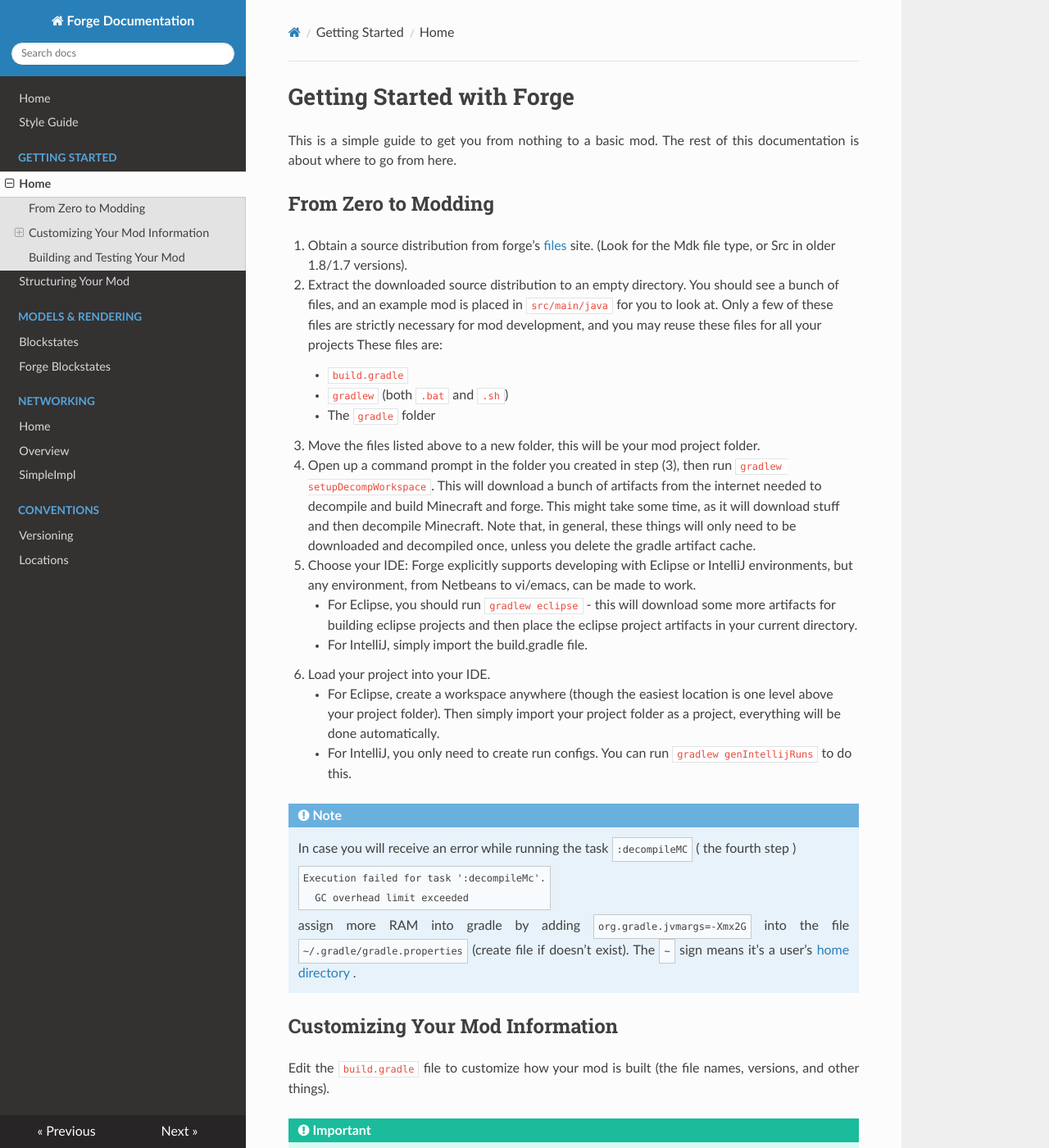
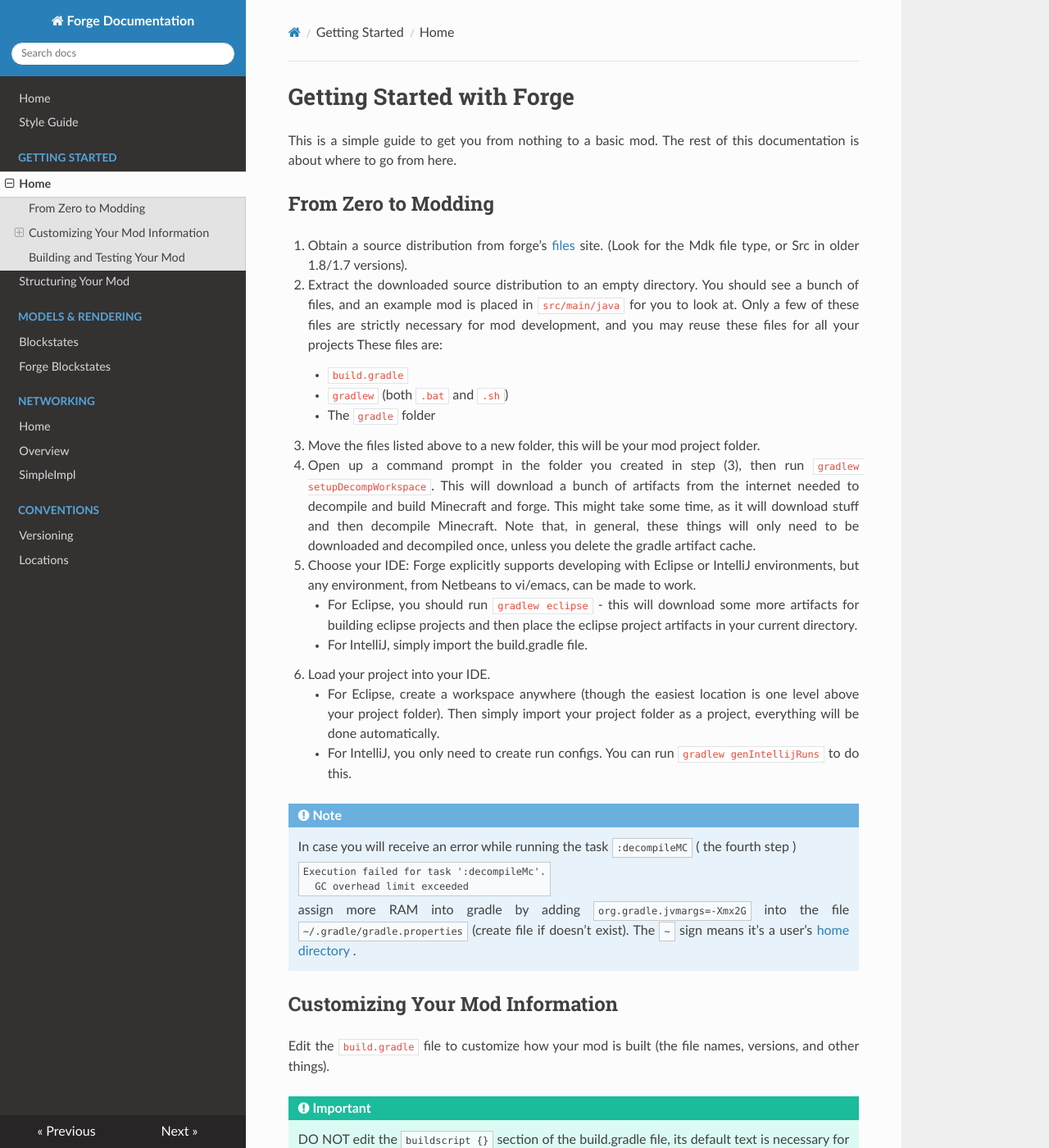
Before and after one commit to MinecraftForge/Documentation, an MkDocs documentation site: the page built from docs/gettingstarted/index.md, in a window 1280 px wide and 1400 px high. Shown: the whole window at 82% size. Built offline with MkDocs 1.6.1, drawn with Linux system fonts in a browser that asks for light colours; nearby versions of some CDN libraries; old or Windows-style settings are respelled for this version of MkDocs.

Commit message:
Fix line height on code blocks

```diff
--- a/docs/css/code_fixer.css
+++ b/docs/css/code_fixer.css
@@ -1,6 +1,7 @@
 div.admonition code {
   display: inline-block;
   overflow-x: visible;
+  line-height: 18px;
   color: #404040;
   border: 1px solid rgba(0, 0, 0, 0.2);
   background: rgba(255, 255, 255, 0.7);
@@ -10,7 +11,7 @@ div.admonition p {
   margin-bottom: 5px;
 }
 
-p {
+p, ol, ul {
   text-align: justify;
 }
 
```
